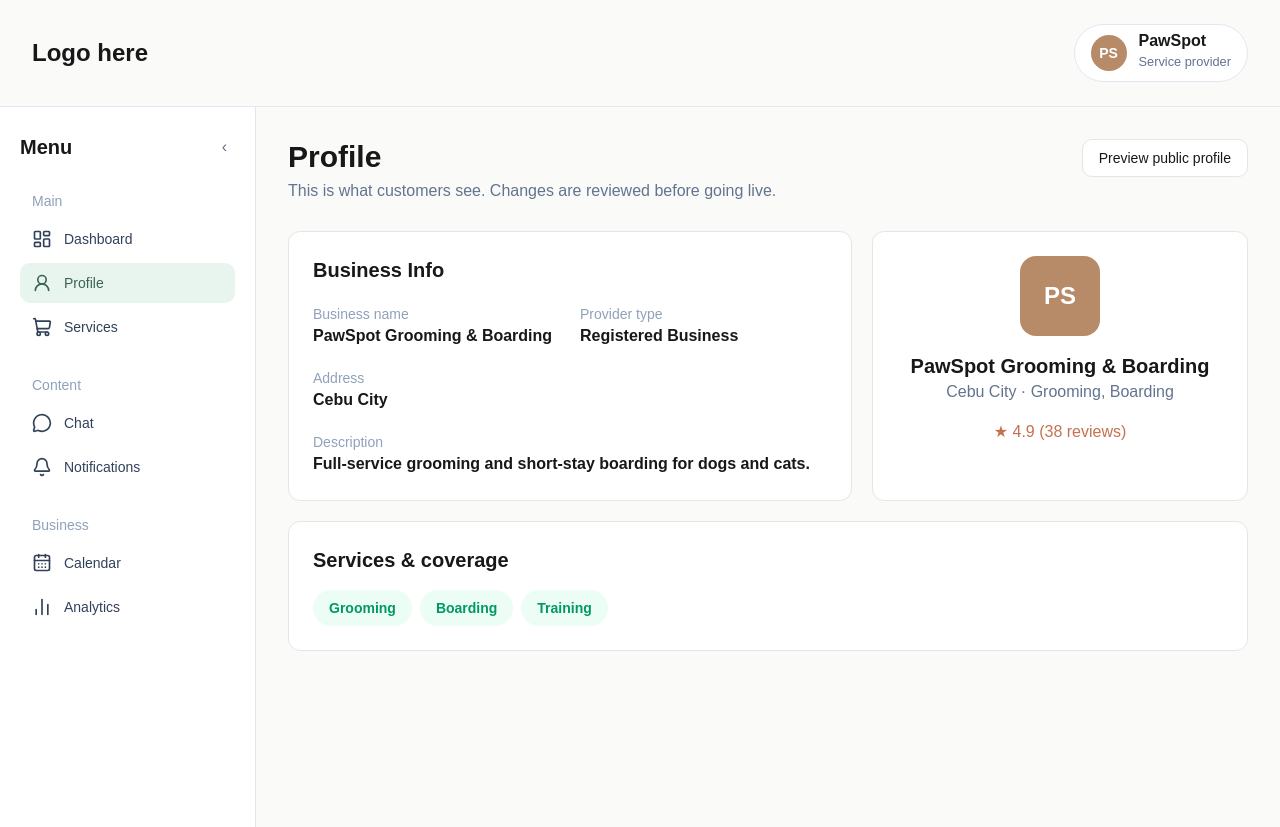
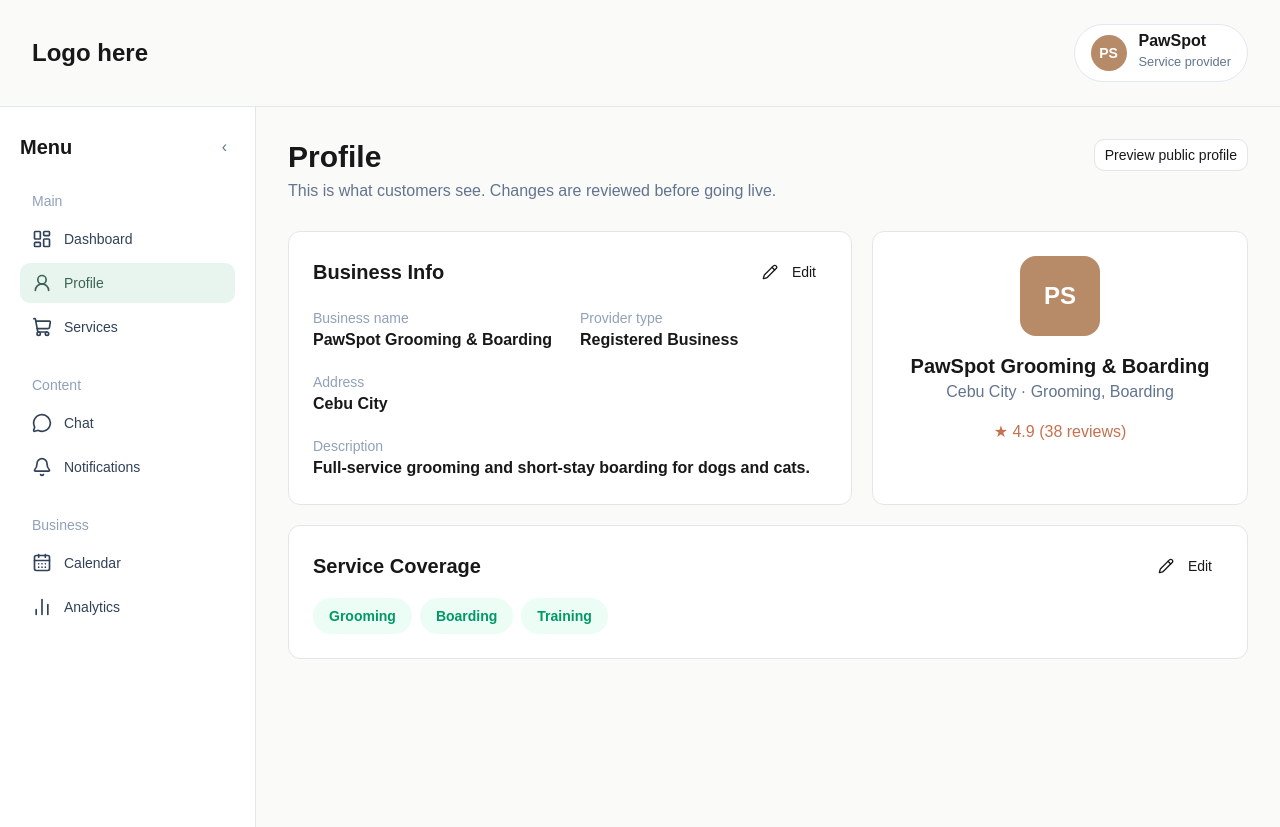
Before and after one commit to GarudaKurt/Aspen, a Next.js app: page /tenant-dashboard/profile in a window 1280 px wide. Built offline with nearby package versions, Linux system fonts and the light colour scheme.

Commit message:
Compose Tenant Profile from feature component

```diff
--- a/src/app/tenant-dashboard/profile/page.tsx
+++ b/src/app/tenant-dashboard/profile/page.tsx
@@ -1,69 +1,5 @@
-import { Card } from "@/components/ui/card";
-import { MobileDashboardNav } from "@/features/tenant-dashboard/components/dashboard-shell";
+import { ProfileView } from "@/features/tenant-dashboard/components/profile-view";
 
 export default function TenantProfilePage() {
-  return (
-    <>
-      <MobileDashboardNav />
-      <div className="flex flex-wrap items-start justify-between gap-4">
-        <div>
-          <h1 className="text-3xl font-bold">Profile</h1>
-          <p className="mt-1 text-slate-500">
-            This is what customers see. Changes are reviewed before going live.
-          </p>
-        </div>
-        <button className="rounded-lg border bg-white px-4 py-2 text-sm font-medium">
-          Preview public profile
-        </button>
-      </div>
-      <div className="mt-7 grid gap-5 xl:grid-cols-[1.5fr_1fr]">
-        <Card className="bg-white p-6 shadow-none">
-          <h2 className="text-xl font-semibold">Business Info</h2>
-          <dl className="mt-5 grid gap-5 sm:grid-cols-2">
-            <div>
-              <dt className="text-sm text-slate-400">Business name</dt>
-              <dd className="font-semibold">PawSpot Grooming & Boarding</dd>
-            </div>
-            <div>
-              <dt className="text-sm text-slate-400">Provider type</dt>
-              <dd className="font-semibold">Registered Business</dd>
-            </div>
-            <div>
-              <dt className="text-sm text-slate-400">Address</dt>
-              <dd className="font-semibold">Cebu City</dd>
-            </div>
-            <div className="sm:col-span-2">
-              <dt className="text-sm text-slate-400">Description</dt>
-              <dd className="font-semibold">
-                Full-service grooming and short-stay boarding for dogs and cats.
-              </dd>
-            </div>
-          </dl>
-        </Card>
-        <Card className="bg-white p-6 text-center shadow-none">
-          <span className="mx-auto grid size-20 place-items-center rounded-2xl bg-[#b78a68] text-2xl font-bold text-white">
-            PS
-          </span>
-          <h2 className="mt-4 text-xl font-semibold">
-            PawSpot Grooming & Boarding
-          </h2>
-          <p className="text-slate-500">Cebu City · Grooming, Boarding</p>
-          <p className="mt-4 text-[#c5714e]">★ 4.9 (38 reviews)</p>
-        </Card>
-      </div>
-      <Card className="mt-5 p-6 bg-white shadow-none">
-        <h2 className="text-xl font-semibold">Services & coverage</h2>
-        <div className="mt-4 flex flex-wrap gap-2">
-          {["Grooming", "Boarding", "Training"].map((item) => (
-            <span
-              key={item}
-              className="rounded-full bg-emerald-50 px-4 py-2 text-sm font-semibold text-emerald-600"
-            >
-              {item}
-            </span>
-          ))}
-        </div>
-      </Card>
-    </>
-  );
+  return <ProfileView />;
 }
```
